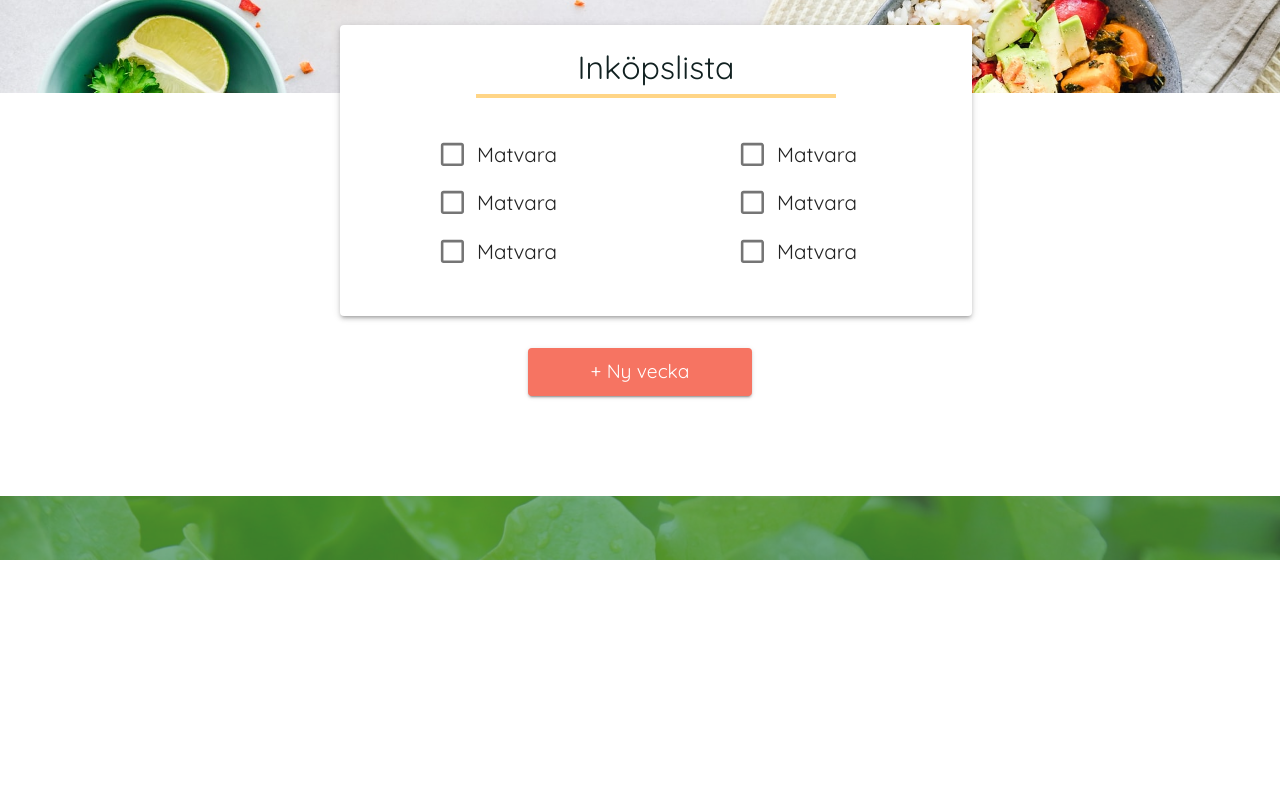
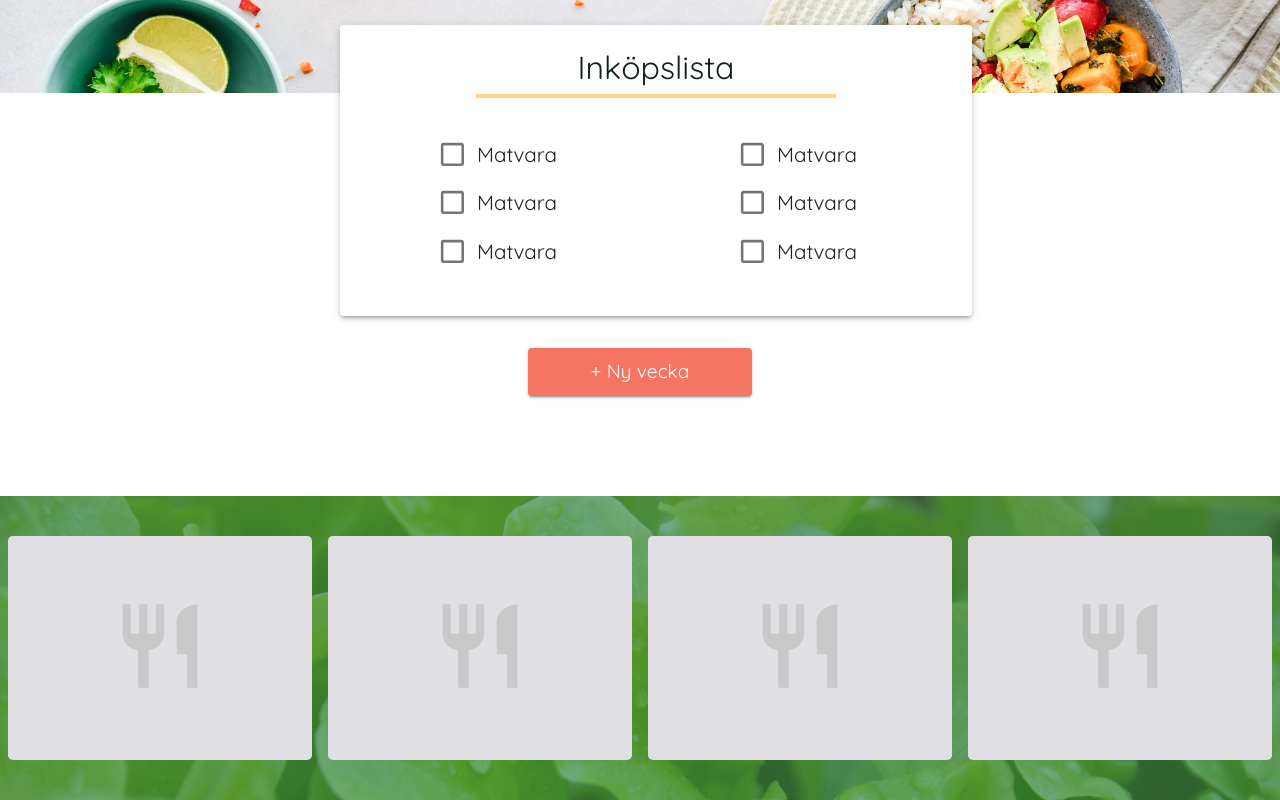
Before and after one commit to JenniferTendell/MealPlanner, a React (Create React App) app: page / in a window 1280 px wide. Shown: the part 307-1107 px from the top of the page. Before the commit the page ends 867 px from the top, so only its background shows below. Built offline with nearby package versions, Linux system fonts and the light colour scheme; a web font is replaced by a local one.

Commit message:
Add placeholder for recipes.

```diff
--- /dev/null
+++ b/src/components/DesignComponents/MealCardPlaceholder.js
@@ -0,0 +1,37 @@
+import React from "react";
+import { makeStyles, Box } from "@material-ui/core";
+import { Restaurant } from "@mui/icons-material";
+
+export default function MealCardPlaceholder() {
+  const style = styles();
+  return (
+    <Box className={style.root}>
+      <Box>
+        <Restaurant className={style.icon} sx={{ fontSize: 100 }} />
+      </Box>
+    </Box>
+  );
+};
+
+const styles = makeStyles((theme) => ({
+    root: {
+        display: 'flex',
+        justifyContent: 'center',
+        alignItems: 'center',
+        height: '14rem',
+        width: '100%',
+        borderRadius: '.3rem',
+        backgroundColor: '#E0DFE3',
+    },
+    infoContainer: {
+        display: 'flex',
+        alignItems: 'center',
+        height: '3rem',
+        width: '100%',
+        borderRadius: '0 0 .3rem .3rem',
+        backgroundColor: 'rgba(17, 33, 33, .8)',
+    },
+    icon: {
+        color: '#C9C9C9',
+    },
+}))
--- a/src/components/DesignComponents/MealsOverview.js
+++ b/src/components/DesignComponents/MealsOverview.js
@@ -2,11 +2,24 @@ import { Grid, Box, makeStyles } from '@material-ui/core';
 import { useContext } from 'react';
 import MealCard from '../DesignComponents/MealCard';
 import { RecipesContext } from '../../context/recipesContext';
+import MealCardPlaceholder from './MealCardPlaceholder';
 
 
 export default function MealsOverview() {
     const style = styles();
-    const { mealPlanRecipes } = useContext(RecipesContext)
+    const { mealPlanRecipes } = useContext(RecipesContext);
+
+    const mealCardPlaceholder = () => {
+        const savedRecipes = mealPlanRecipes.length;
+
+        switch(savedRecipes) {
+            case 0: return [...new Array(4)];
+            case 1: return [...new Array(3)];
+            case 2: return [...new Array(2)];
+            case 3: return [...new Array(1)];
+            default: return[...new Array(0)];
+        };
+    };
 
     return (
         <Box className={style.root}>
@@ -14,6 +27,11 @@ export default function MealsOverview() {
                 {mealPlanRecipes.map((recipe, index) => (
                     <Grid item xs={6} sm={6} md={3} style={{padding: '.5rem'}} key={index}>
                         <MealCard recipe={recipe} />
+                    </Grid>
+                ))}
+                {mealCardPlaceholder().map((index) => (
+                    <Grid item xs={6} sm={6} md={3} style={{padding: '.5rem'}} key={index}>
+                        <MealCardPlaceholder />
                     </Grid>
                 ))}
             </Grid>
```
